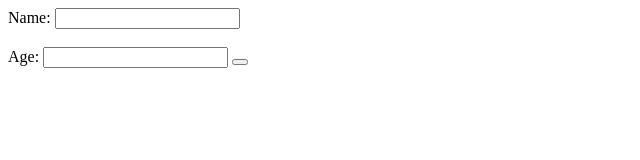
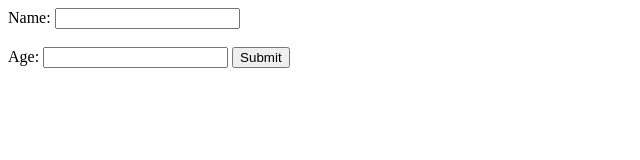
Before and after one commit to acciojob/promises-and-chains-MuneerGirnari, a website: page main.html in a window 1280 px wide. Shown: the whole page, without its empty margins (0-640 px from the left). Drawn offline with Linux system fonts and the light colour scheme.

Commit message:
Submit button modification

```diff
--- a/main.html
+++ b/main.html
@@ -14,7 +14,7 @@
           <label for="age">Age:</label>
           <input type="text" id="age">
 
-          <button type="submit" id="btn"></button>
+          <button type="submit" id="btn">Submit</button>
      </form>
 
     <script type="text/javascript" src="./script.js"></script>
```
